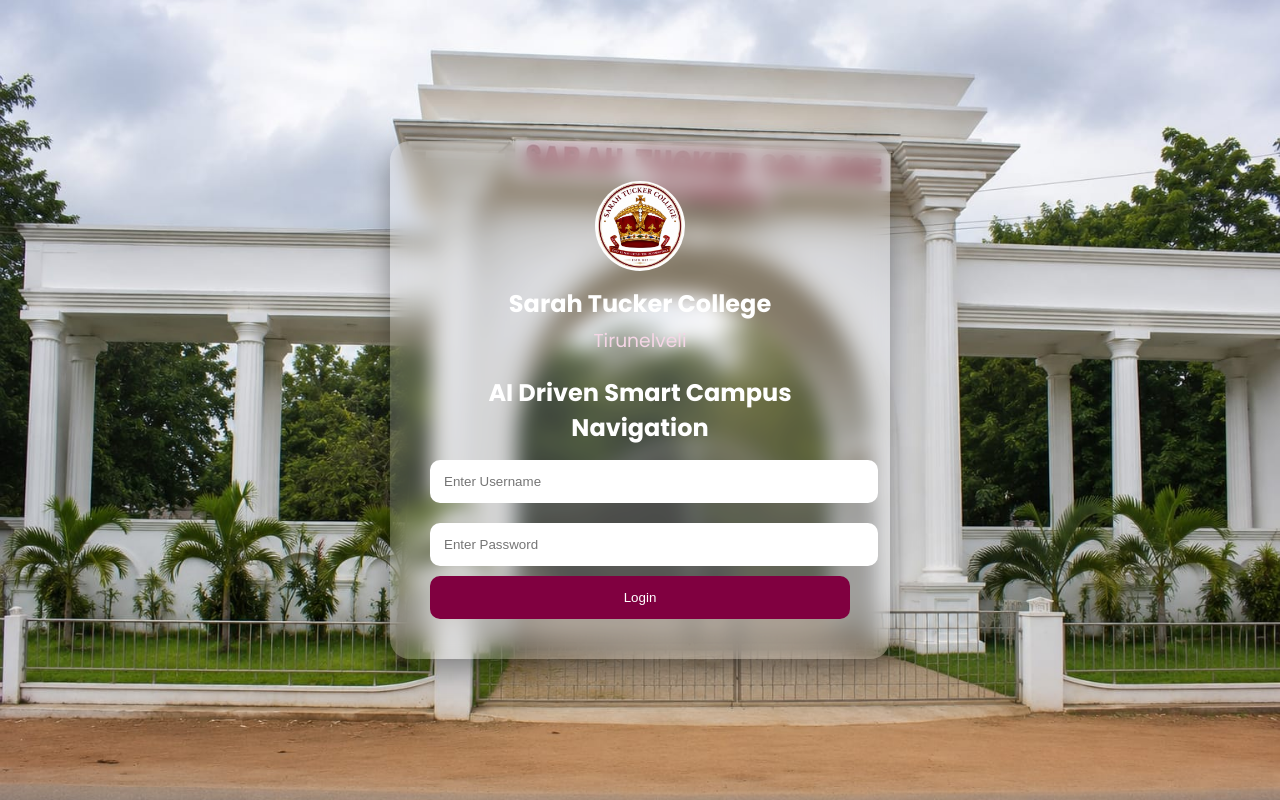
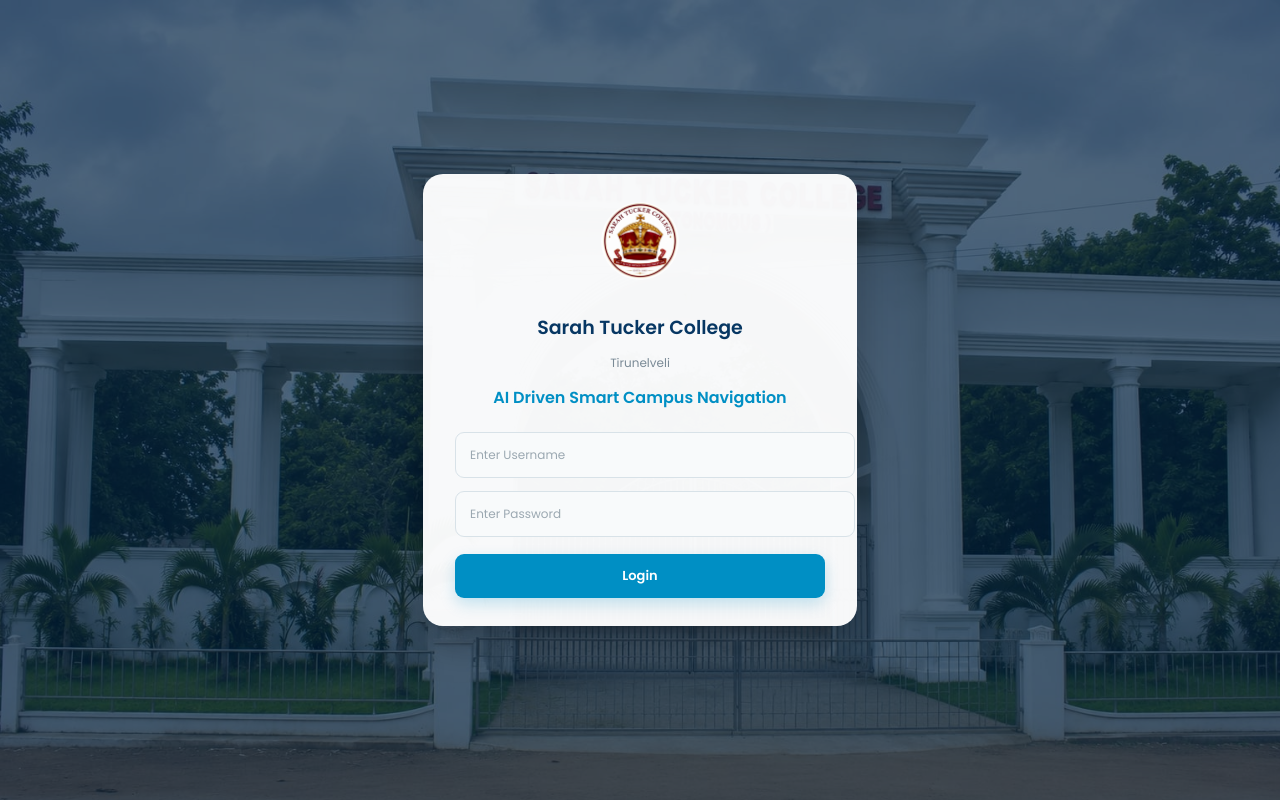
Before and after one commit to naveena-kannan-k/Smart-Campus-Navigation, a Flask app: page /login in a window 1280 px wide. Run offline with Flask 3, Linux system fonts and the light colour scheme.

Commit message:
Update login.css

````diff
--- a/static/css/login.css
+++ b/static/css/login.css
@@ -1,105 +1,309 @@
-body{
-    font-family:'Poppins',sans-serif;
-    background-image:url("../images/college_entrance.jpeg");
-    background-size:cover;
-    background-position:center;
-    background-repeat:no-repeat;
-    display:flex;
-    justify-content:center;
-    align-items:center;
-    height:100vh;
-    margin:0;
+```css
+* {
+    margin: 0;
+    padding: 0;
+    box-sizing: border-box;
 }
+
+body {
+    font-family: 'Poppins', sans-serif;
+    min-height: 100vh;
+
+    display: flex;
+    justify-content: center;
+    align-items: center;
+
+    background-image: url("../images/college_entrance.jpeg");
+    background-size: cover;
+    background-position: center;
+    background-repeat: no-repeat;
+
+    padding: 20px;
+}
+
+
+/* Background overlay */
+
+.overlay {
+    position: fixed;
+    inset: 0;
+
+    display: flex;
+    justify-content: center;
+    align-items: center;
+
+    background: rgba(0, 35, 65, 0.68);
+
+    padding: 20px;
+}
+
+
+/* Login Box */
+
+.login-box {
+    width: 100%;
+    max-width: 370px;
+
+    padding: 28px 32px;
+
+    text-align: center;
+
+    background: rgba(255, 255, 255, 0.96);
+
+    border-radius: 20px;
+
+    box-shadow: 0 15px 40px rgba(0, 0, 0, 0.28);
+
+    animation: fadeIn 0.7s ease;
+}
+
+
 /* Logo */
 
-.logo{
-    width:90px;
-    height:90px;
-    border-radius:50%;
-    object-fit:cover;
-    display:block;
-    margin:0 auto 15px auto;
+.logo {
+    width: 78px;
+    height: 78px;
+
+    object-fit: cover;
+
+    border-radius: 50%;
+
+    margin-bottom: 10px;
 }
 
-.login-box{
 
-    width:420px;
+/* College name */
 
-    background:rgba(255,255,255,.18);
+.login-box h2:first-of-type {
+    color: #073763;
 
-    backdrop-filter:blur(10px);
+    font-size: 19px;
 
-    padding:40px;
+    font-weight: 600;
 
-    border-radius:20px;
-
-    text-align:center;
-
-    color:white;
-
-    box-shadow:0 10px 30px rgba(0,0,0,.4);
-
-    animation:slideUp 1.5s;
+    margin-bottom: 2px;
 }
 
-.login-box h2{
-    margin:5px 0;
-    color:white;
+
+/* Location */
+
+.login-box h3 {
+    color: #7a8a96;
+
+    font-size: 12px;
+
+    font-weight: 400;
+
+    margin-bottom: 15px;
 }
 
-.login-box h3{
-    margin:5px 0 20px;
-    color:#f5d6e6;
-    font-weight:400;
-}
-.login-box input{
 
-    width:100%;
+/* Project title */
 
-    padding:14px;
+.login-box h2:nth-of-type(2) {
+    color: #008fc4;
 
-    margin:10px 0;
+    font-size: 16px;
 
-    border:none;
+    line-height: 1.4;
 
-    border-radius:10px;
+    font-weight: 600;
+
+    margin-bottom: 22px;
 }
 
-.login-box button{
 
-    width:100%;
+/* Form */
 
-    padding:14px;
-
-    background:#800040;
-
-    color:white;
-
-    border:none;
-
-    border-radius:10px;
-
-    cursor:pointer;
+form {
+    width: 100%;
 }
 
-.login-box button:hover{
 
-    background:#a00050;
+/* Inputs */
+
+input {
+    width: 100%;
+
+    height: 44px;
+
+    padding: 0 14px;
+
+    margin-bottom: 13px;
+
+    border: 1px solid #d8e2e8;
+
+    border-radius: 9px;
+
+    background: #f8fafb;
+
+    color: #263f52;
+
+    font-family: 'Poppins', sans-serif;
+
+    font-size: 12px;
+
+    outline: none;
+
+    transition: 0.25s ease;
 }
 
-@keyframes slideUp{
 
-    from{
+input:focus {
+    border-color: #008fc4;
 
-        opacity:0;
+    background: white;
 
-        transform:translateY(50px);
+    box-shadow: 0 0 0 3px rgba(0, 143, 196, 0.10);
+}
+
+
+input::placeholder {
+    color: #9ba8b1;
+}
+
+
+/* Login button */
+
+button {
+    width: 100%;
+
+    height: 44px;
+
+    margin-top: 4px;
+
+    border: none;
+
+    border-radius: 9px;
+
+    background: #008fc4;
+
+    color: white;
+
+    font-family: 'Poppins', sans-serif;
+
+    font-size: 13px;
+
+    font-weight: 600;
+
+    cursor: pointer;
+
+    transition: all 0.25s ease;
+
+    box-shadow: 0 6px 15px rgba(0, 143, 196, 0.22);
+}
+
+
+button:hover {
+    background: #0075a3;
+
+    transform: translateY(-2px);
+
+    box-shadow: 0 9px 20px rgba(0, 143, 196, 0.30);
+}
+
+
+button:active {
+    transform: scale(0.98);
+}
+
+
+/* Animation */
+
+@keyframes fadeIn {
+
+    from {
+        opacity: 0;
+        transform: translateY(20px) scale(0.97);
     }
 
-    to{
-
-        opacity:1;
-
-        transform:translateY(0);
+    to {
+        opacity: 1;
+        transform: translateY(0) scale(1);
     }
 }
+
+
+/* Mobile */
+
+@media (max-width: 480px) {
+
+    body {
+        padding: 12px;
+    }
+
+    .overlay {
+        padding: 12px;
+    }
+
+    .login-box {
+        max-width: 330px;
+
+        padding: 24px 22px;
+
+        border-radius: 18px;
+    }
+
+    .logo {
+        width: 68px;
+        height: 68px;
+
+        margin-bottom: 8px;
+    }
+
+    .login-box h2:first-of-type {
+        font-size: 17px;
+    }
+
+    .login-box h3 {
+        font-size: 11px;
+
+        margin-bottom: 12px;
+    }
+
+    .login-box h2:nth-of-type(2) {
+        font-size: 14px;
+
+        margin-bottom: 18px;
+    }
+
+    input {
+        height: 42px;
+
+        font-size: 11px;
+
+        margin-bottom: 11px;
+    }
+
+    button {
+        height: 42px;
+
+        font-size: 12px;
+    }
+}
+
+
+/* Very small phones */
+
+@media (max-width: 360px) {
+
+    .login-box {
+        max-width: 300px;
+
+        padding: 20px 18px;
+    }
+
+    .logo {
+        width: 60px;
+        height: 60px;
+    }
+
+    .login-box h2:first-of-type {
+        font-size: 16px;
+    }
+
+    .login-box h2:nth-of-type(2) {
+        font-size: 13px;
+    }
+}
+```
````
